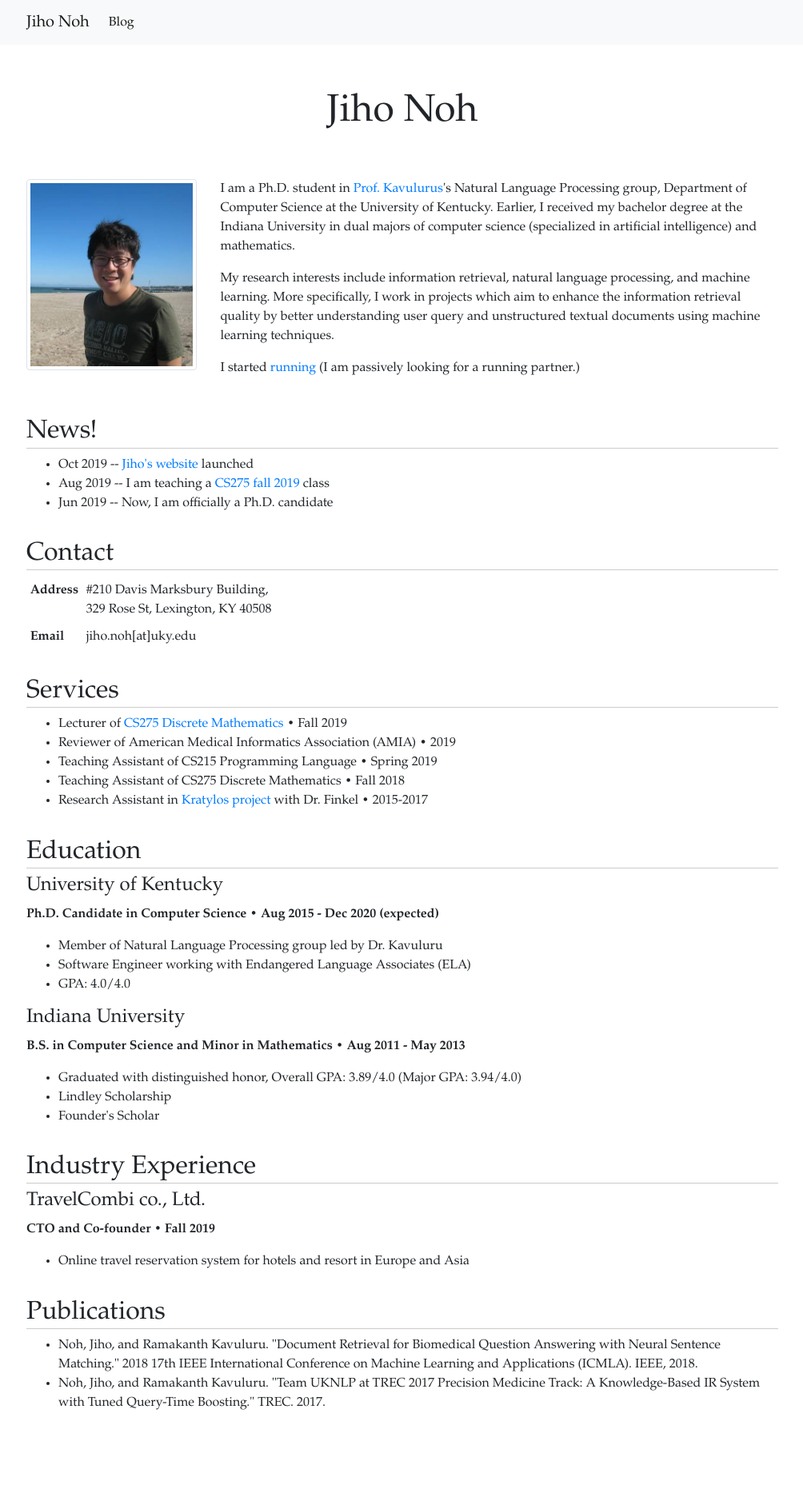
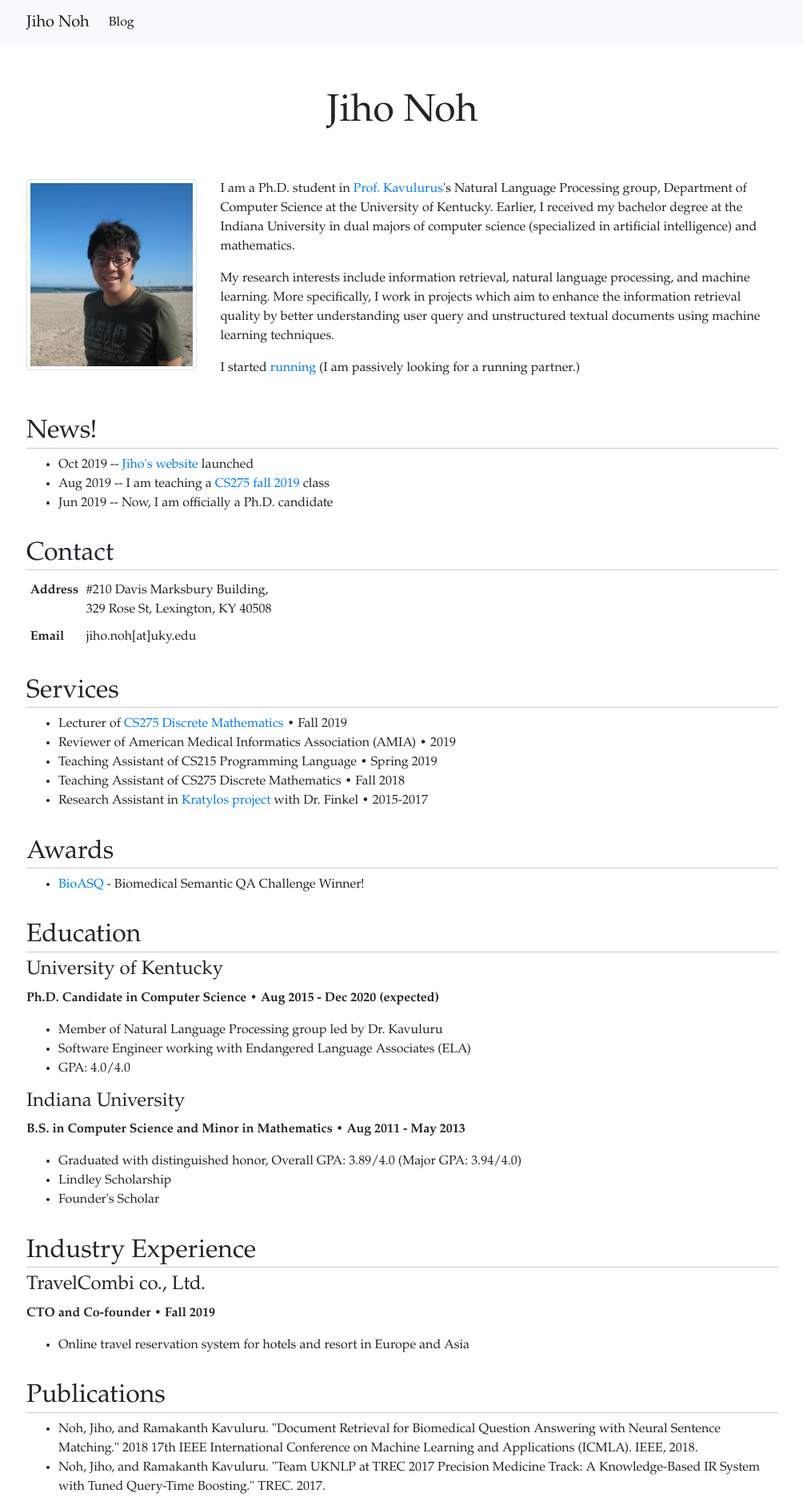
Before and after one commit to romanegloo/romanegloo.github.io, a Jekyll site: the page built from index.html, in a window 1280 px wide. Shown: the whole page at 80% size, without its empty margins (137-1141 px from the left). Built offline with Jekyll 4.4.1, drawn with Linux system fonts in a browser that asks for light colours; before the commit the page ends 1782 px from its top, so only the background shows below that.

Commit message:
awards section

```diff
--- a/index.html
+++ b/index.html
@@ -65,6 +65,15 @@ title: Jiho Noh
   </li>
 </ul>
 
+<!-- Awards -->
+<h2>Awards</h2>
+<ul>
+  <li>
+    <a href="http://bioasq.org/participate/sixth-challenge-winners">BioASQ</a>
+    - Biomedical Semantic QA Challenge Winner!
+  </li>
+</ul>
+
 <!-- Education -->
 <h2>Education</h2>
 <div>
```
